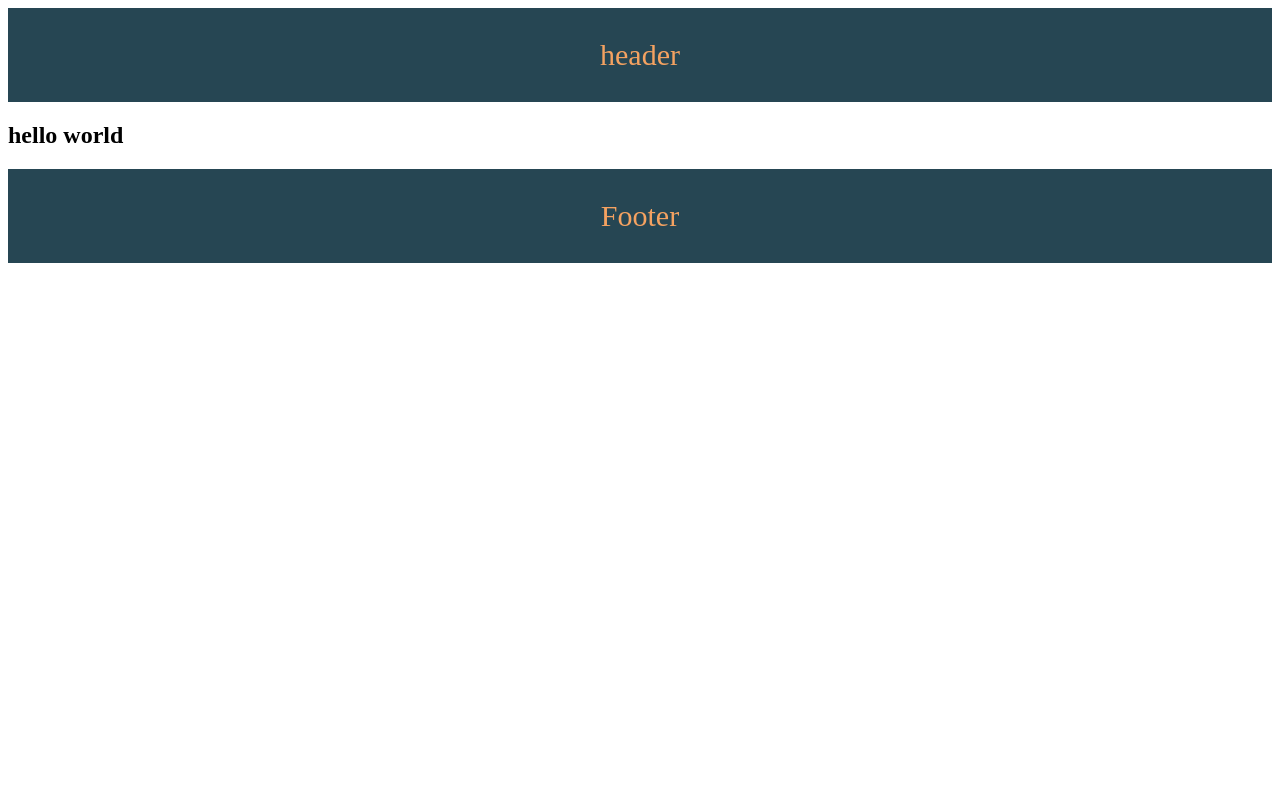
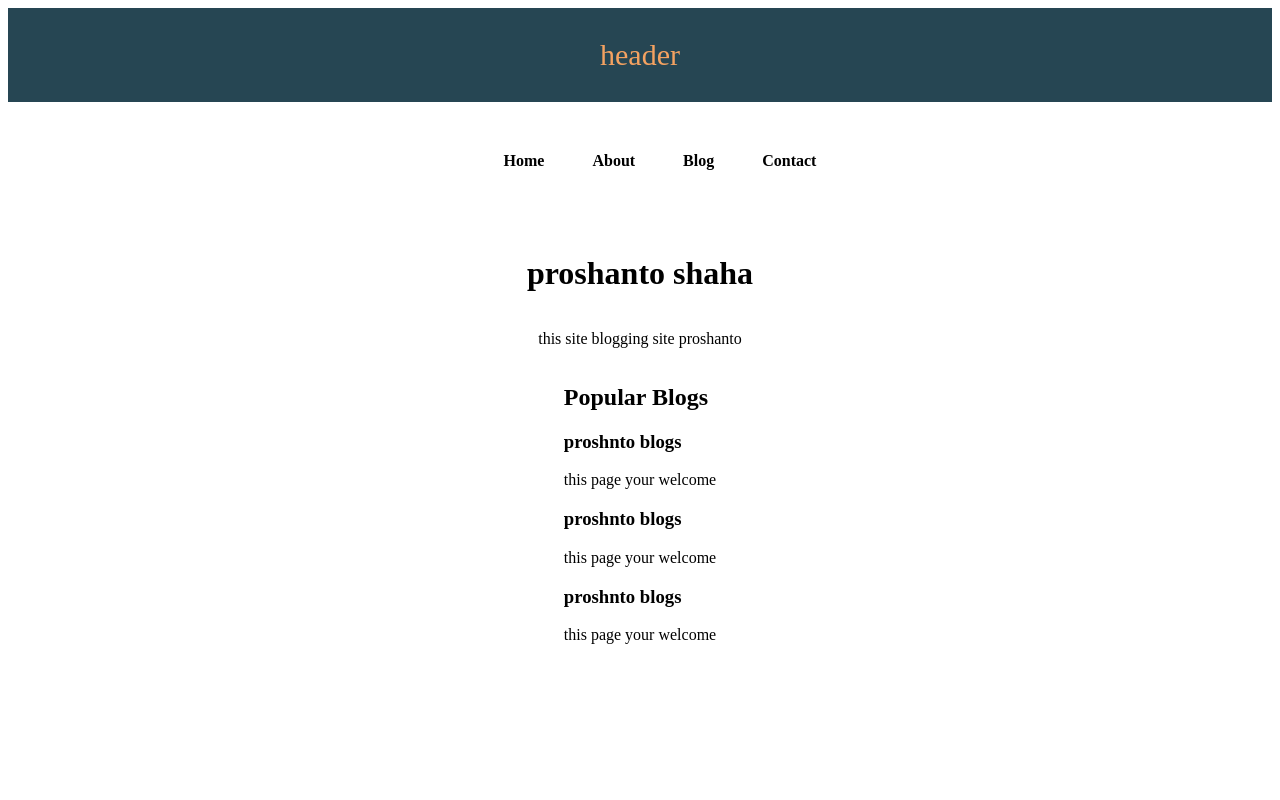
Before and after one commit to proshantosaha/simple-next-project, a Next.js app: page / in a window 1280 px wide. Shown: the top 800 px of the page. Built offline with nearby package versions, Linux system fonts and the light colour scheme.

Commit message:
creating navbar

```diff
--- a/pages/index.js
+++ b/pages/index.js
@@ -9,12 +9,45 @@ export default function Home() {
   return (
     <>
       <Head>
-        {/* <title>Create Next App</title> */}
+        {/* <title>Create Next App</title>   */}
         <meta name="description" content="Generated by create next app" />
         <meta name="viewport" content="width=device-width, initial-scale=1" />
 
       </Head>
-      <h2>hello world</h2>
+
+
+      <nav className={styles.mainVav}>
+        <ul>
+          <li>Home</li>
+          <li>About</li>
+          <li>Blog</li>
+          <li>Contact</li>
+        </ul>
+      </nav>
+
+
+      <main className={styles.main}>
+        <h1 className={styles.title}> proshanto shaha</h1>
+        <p> this site blogging site proshanto </p>
+
+        <div className='blogs'>
+
+          <h2> Popular Blogs</h2>
+          <div className='blogItem'>
+            <h3>  proshnto blogs</h3>
+            <p> this  page your welcome</p>
+          </div>
+          <div className='blogItem'>
+            <h3>  proshnto blogs</h3>
+            <p> this  page your welcome</p>
+          </div>
+          <div className='blogItem'>
+            <h3>  proshnto blogs</h3>
+            <p> this  page your welcome</p>
+          </div>
+        </div>
+
+      </main>
     </>
   )
 }
--- a/styles/Home.module.css
+++ b/styles/Home.module.css
@@ -3,8 +3,9 @@
   flex-direction: column;
   justify-content: space-between;
   align-items: center;
-  padding: 6rem;
   min-height: 100vh;
+  justify-content: flex-start;
+  padding-top: 3rem;
 }
 
 .description {
@@ -227,3 +228,18 @@
     transform: rotate(0deg);
   }
 }
+
+
+.mainVav ul {
+  display: flex;
+  justify-content: center;
+  margin-top: 50px;
+
+}
+
+.mainVav ul li {
+  list-style: none;
+  font-weight: bold;
+  margin: 0 24px;
+
+}
```
Also changed, not shown: pages/blog.js (added, +7 -0 lines).
